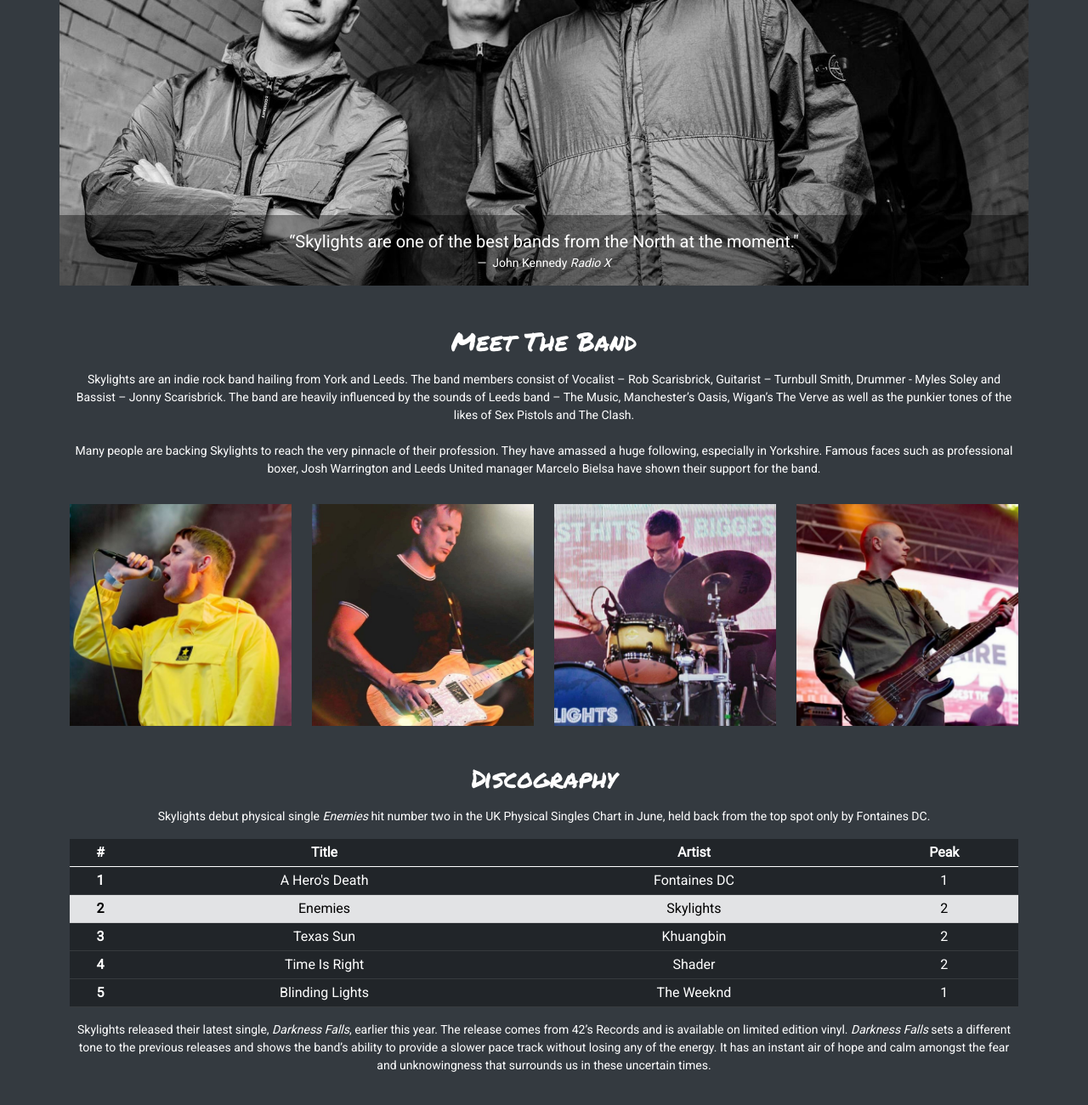
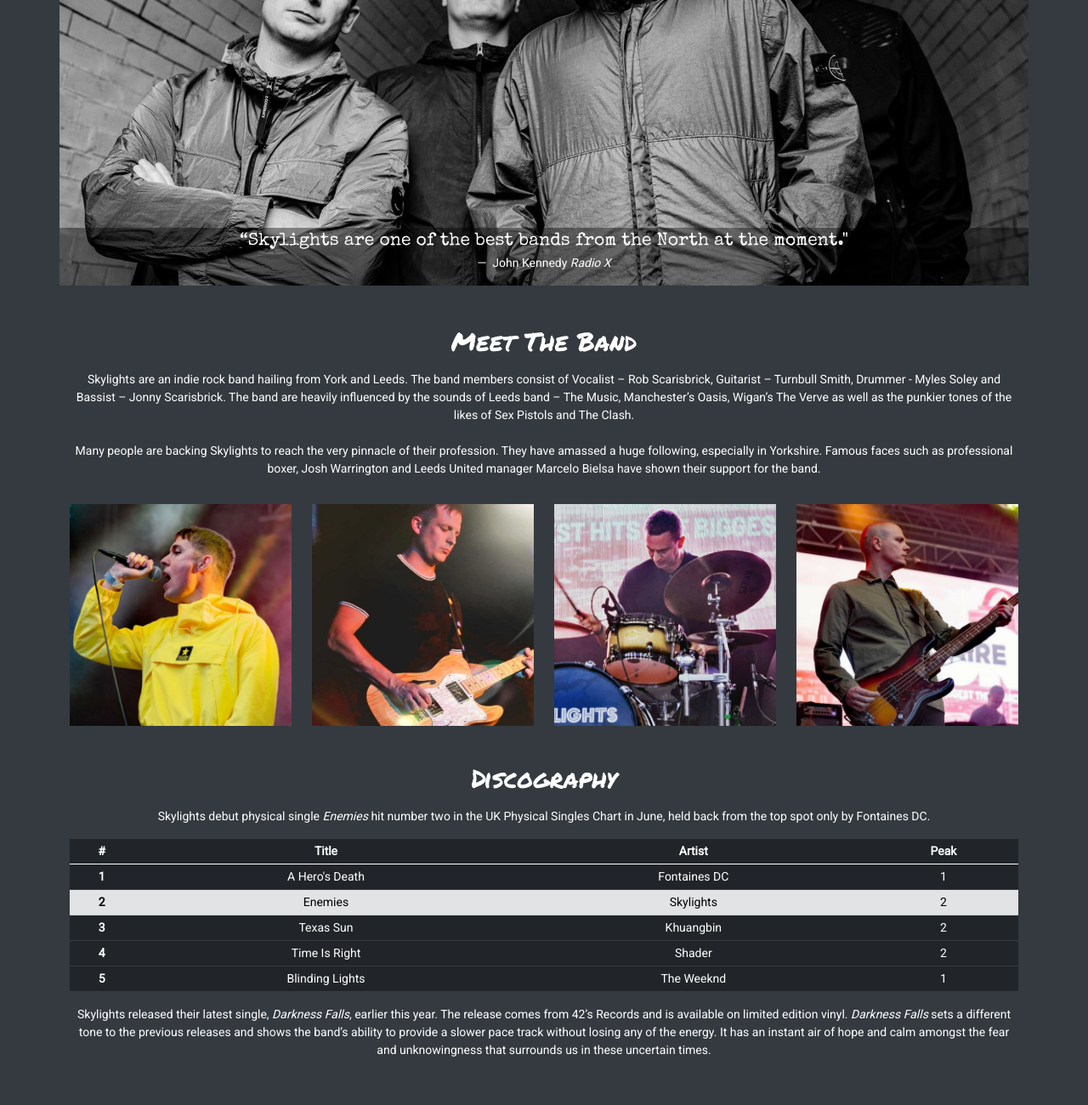
Before and after one commit to Code-Institute-Submissions/Skylights-MS1, a plain HTML site: page index.html in a window 1280 px wide. Shown: the part 332-1632 px from the top of the page at 85% size. Drawn offline with nearby package versions, Linux system fonts and the light colour scheme; grey boxes are pictures that could not be loaded.

Commit message:
Bug: Fixed </p> in Blockquote, causing issues with styling.

```diff
--- a/assets/css/style.css
+++ b/assets/css/style.css
@@ -112,6 +112,9 @@ html, body {
 .table-highlight {
     background-color: slategray !important;
 }
+.chart-table {
+    font-size: 14px;
+}
 /*--------------------------------------------------------------------Events*/
 .essential-info {
     font-size: 15px;
@@ -156,11 +159,11 @@ html, body {
         width: auto;
     }
     .spotify {
-        width: 300px;
+        width: 230px;
         height: 80px;
     }
     .blockquote p {
-    font-size: 15px;
+        font-size: 14px;
     }
 }
 @media only screen and (min-width: 320px) {
--- a/index.html
+++ b/index.html
@@ -50,7 +50,7 @@
             <div class="container-fluid">
                 <figure class="jkquote w-100 text-center">
                     <blockquote class="blockquote">
-                        <p></p>“Skylights are one of the best bands from the North at the moment."</p>
+                        <p>“Skylights are one of the best bands from the North at the moment."</p>
                     </blockquote>
                     <figcaption class="blockquote-footer text-white">
                         John Kennedy <cite title="Source Title">Radio X</cite>
@@ -123,7 +123,7 @@
     <section class="container text-center mt-4 discography">
         <h2 class="heading mb-3">Discography</h2>
         <p class="mb-3">Skylights debut physical single <i>Enemies</i> hit number two in the UK Physical Singles Chart in June, held back from the top spot only by Fontaines DC.</p>
-        <table class="table table-sm table-dark mt-3 mb-3">
+        <table class="table chart-table table-sm table-dark mt-3 mb-3">
             <thead>
                 <tr>
                     <th scope="col">#</th>
```
